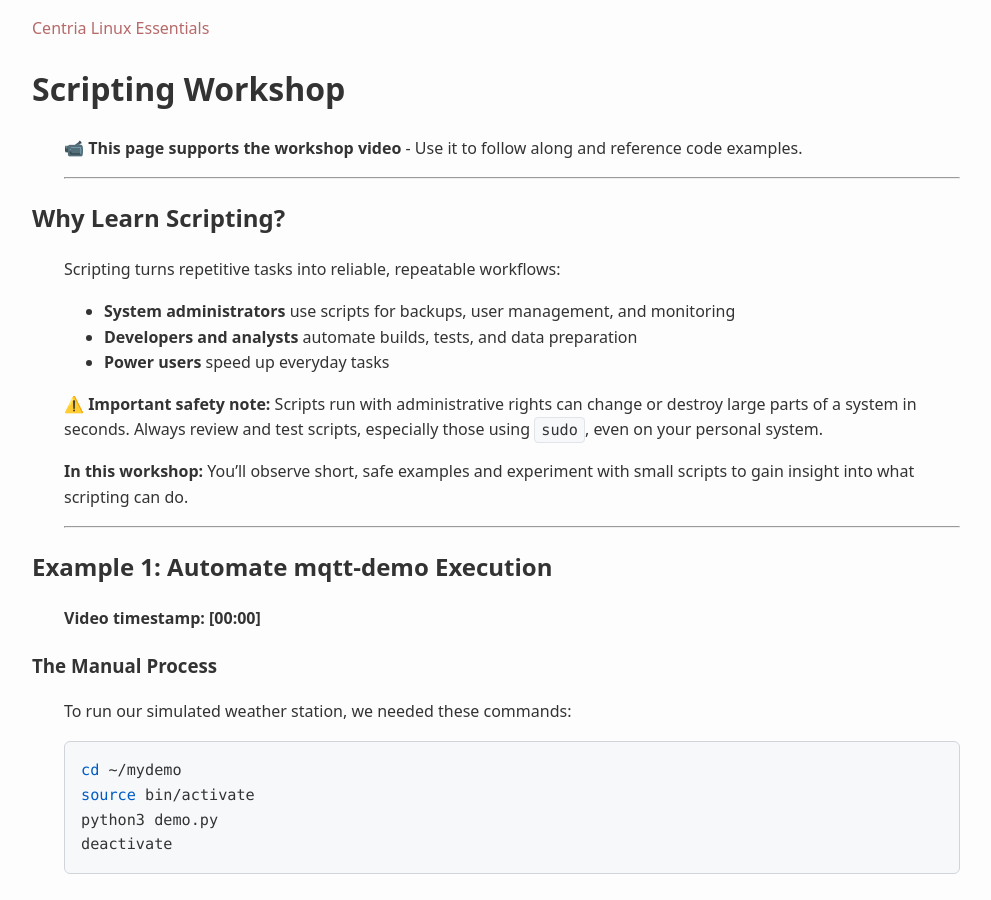
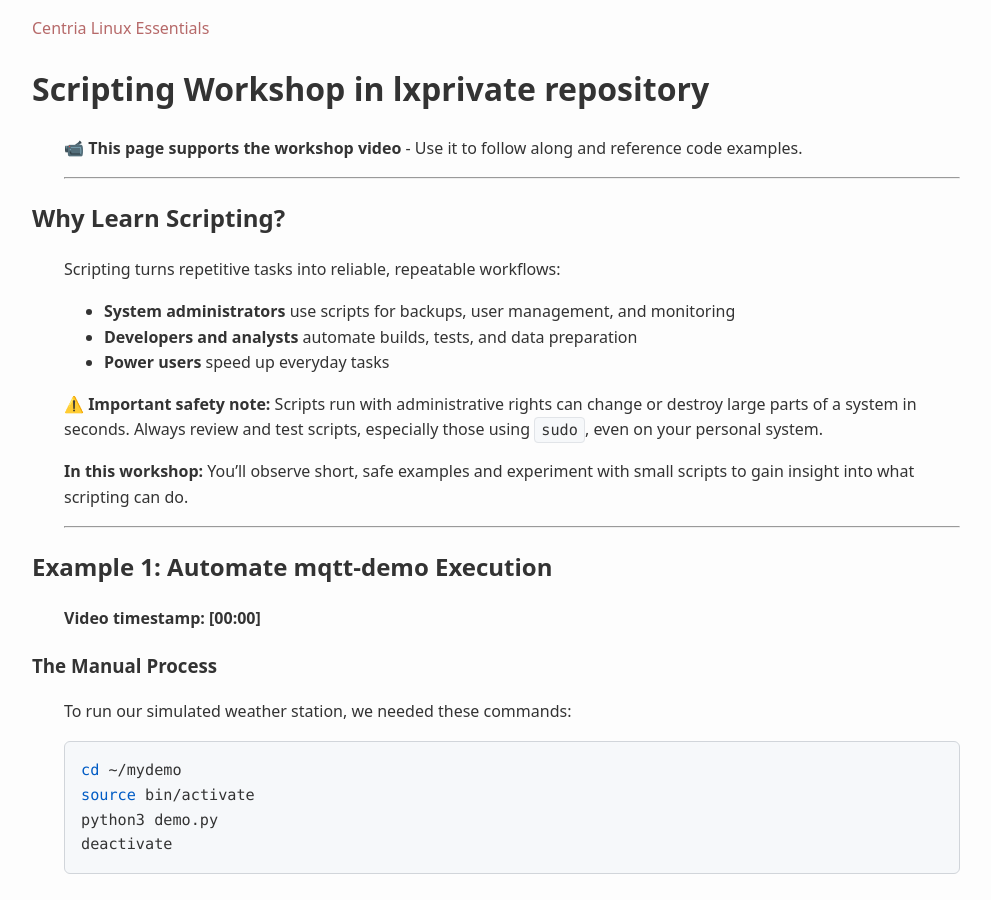
Before and after one commit to averkoc/lxprivate, a Jekyll site: the page built from docs/ws9alt.md, in a window 1280 px wide and 900 px high. Shown: the whole window, without its empty margins (128-1119 px from the left). Built offline with Jekyll 4.4.1, drawn with Linux system fonts in a browser that asks for light colours.

Commit message:
Update workshop title for clarity

```diff
--- a/docs/ws9alt.md
+++ b/docs/ws9alt.md
@@ -3,7 +3,7 @@ title: ""
 layout: default
 ---
 
-# Scripting Workshop
+# Scripting Workshop in lxprivate repository
 **📹 This page supports the workshop video** - Use it to follow along and reference code examples.
 
 ---
```
